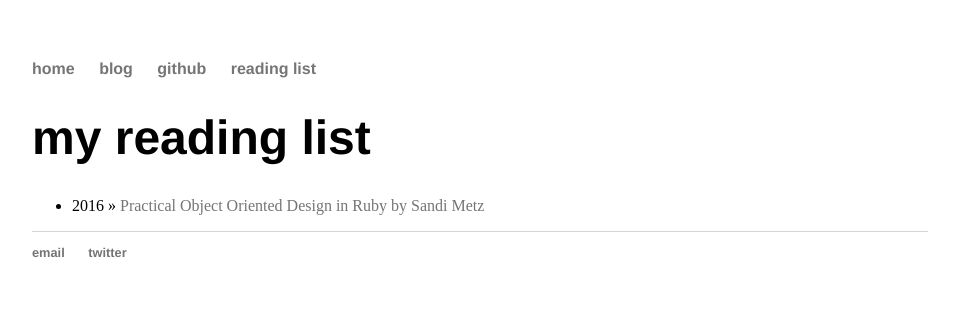
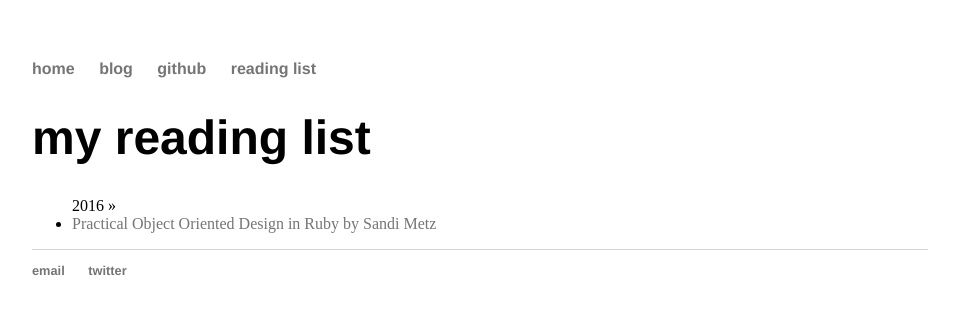
Before and after one commit to devinrm/devinrm.github.io, a Jekyll site: the page built from reading-list/index.html, in a window 1280 px wide. Shown: the top 314 px of the page, without its empty margins (160-1119 px from the left). Built offline with Jekyll 4.4.1, drawn with Linux system fonts in a browser that asks for light colours.

Commit message:
How about an unordered list

```diff
--- a/reading-list/index.html
+++ b/reading-list/index.html
@@ -4,9 +4,7 @@ title: my reading list
 ---
 <h1>{{ page.title }}</h1>
 <ul class="reading-list">
-  <li>
-    <span>2016</span> »
-    <span><a href="http://www.poodr.com/">Practical Object Oriented Design in
-        Ruby by Sandi Metz</a></span>
-  </li>
+  <span>2016</span> »
+  <li><a href="http://www.poodr.com/">Practical Object Oriented Design in
+      Ruby by Sandi Metz</a></li>
 </ul>
```
